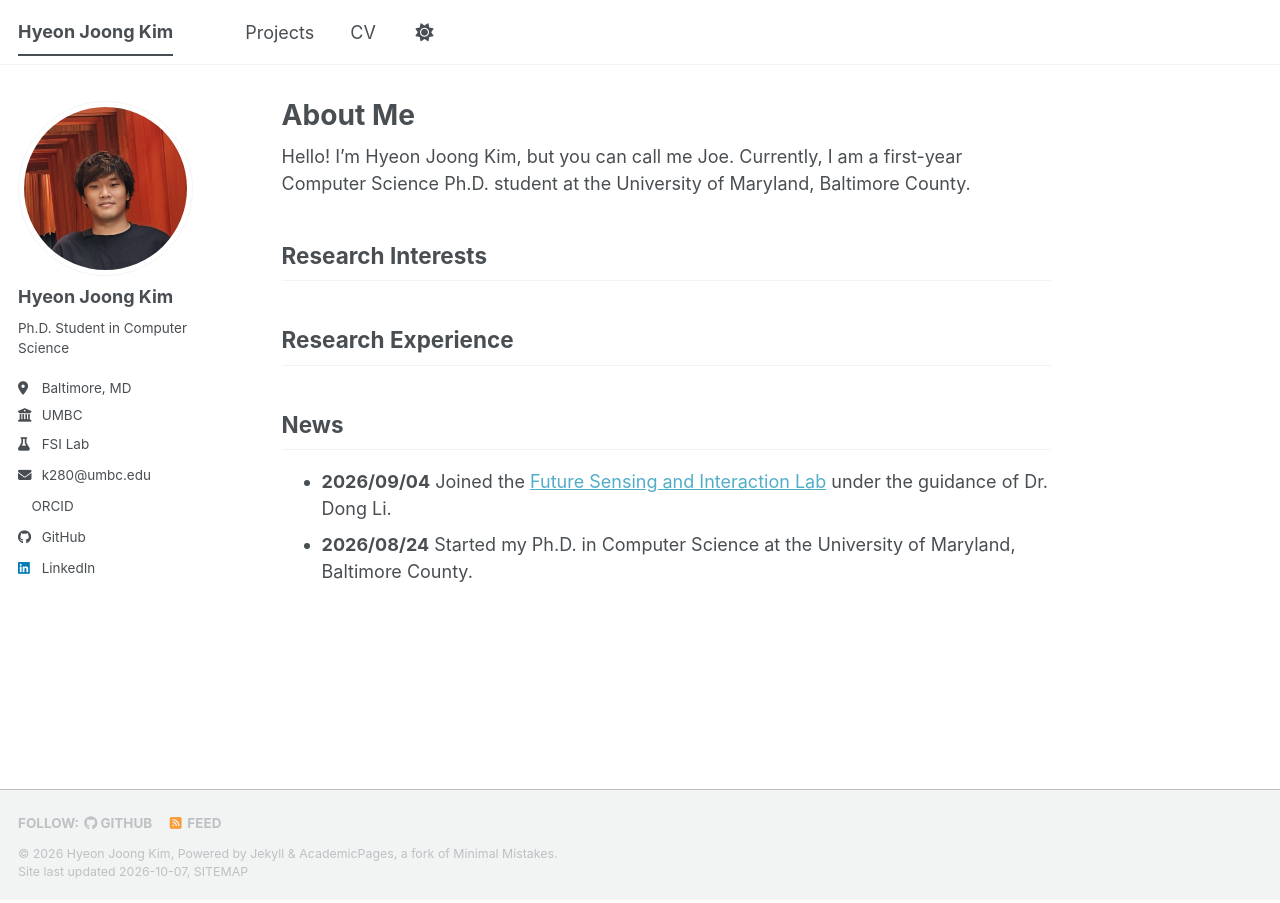
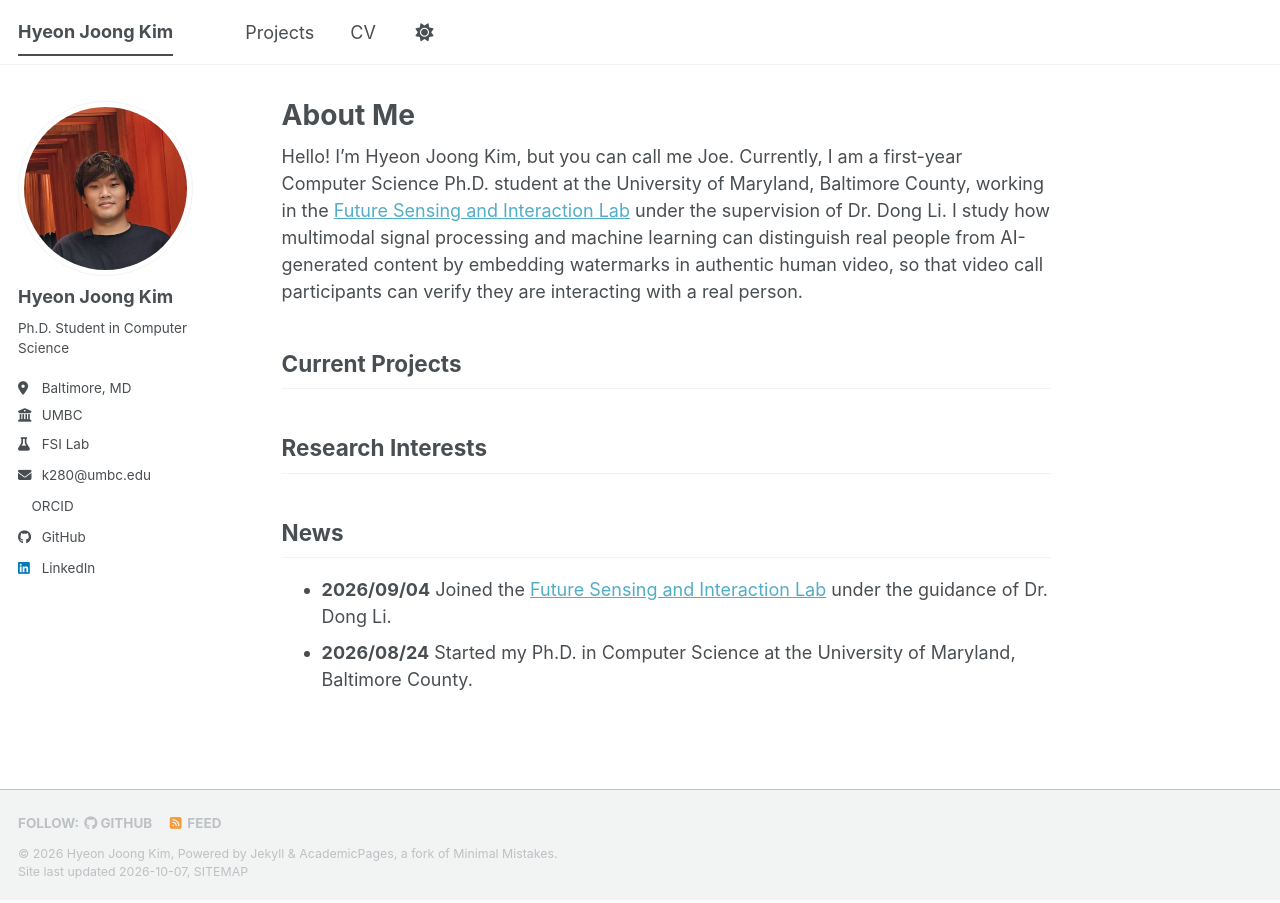
Before and after one commit to hyeonjoong-k/hyeonjoong-k.github.io, a Jekyll site: the page built from _pages/about.md, in a window 1280 px wide. Built offline with Jekyll 4.4.1, drawn with Linux system fonts in a browser that asks for light colours; a style sheet for code colours, icons or effects is not loaded.

Commit message:
Update about.md

```diff
--- a/_pages/about.md
+++ b/_pages/about.md
@@ -7,10 +7,12 @@ redirect_from:
   - /about.html
 ---
 
-Hello! I'm Hyeon Joong Kim, but you can call me Joe. Currently, I am a first-year Computer Science Ph.D. student at the University of Maryland, Baltimore County.
+Hello! I'm Hyeon Joong Kim, but you can call me Joe. Currently, I am a first-year Computer Science Ph.D. student at the University of Maryland, Baltimore County, working in the [Future Sensing and Interaction Lab](https://leetton.github.io/index.html) under the supervision of Dr. Dong Li. I study how multimodal signal processing and machine learning can distinguish real people from AI-generated content by embedding watermarks in authentic human video, so that video call participants can verify they are interacting with a real person.
+
+## Current Projects
+
 ## Research Interests
 
-## Research Experience
 
 ## News
 - **2026/09/04** Joined the [Future Sensing and Interaction Lab](https://leetton.github.io/index.html) under the guidance of Dr. Dong Li.
```
